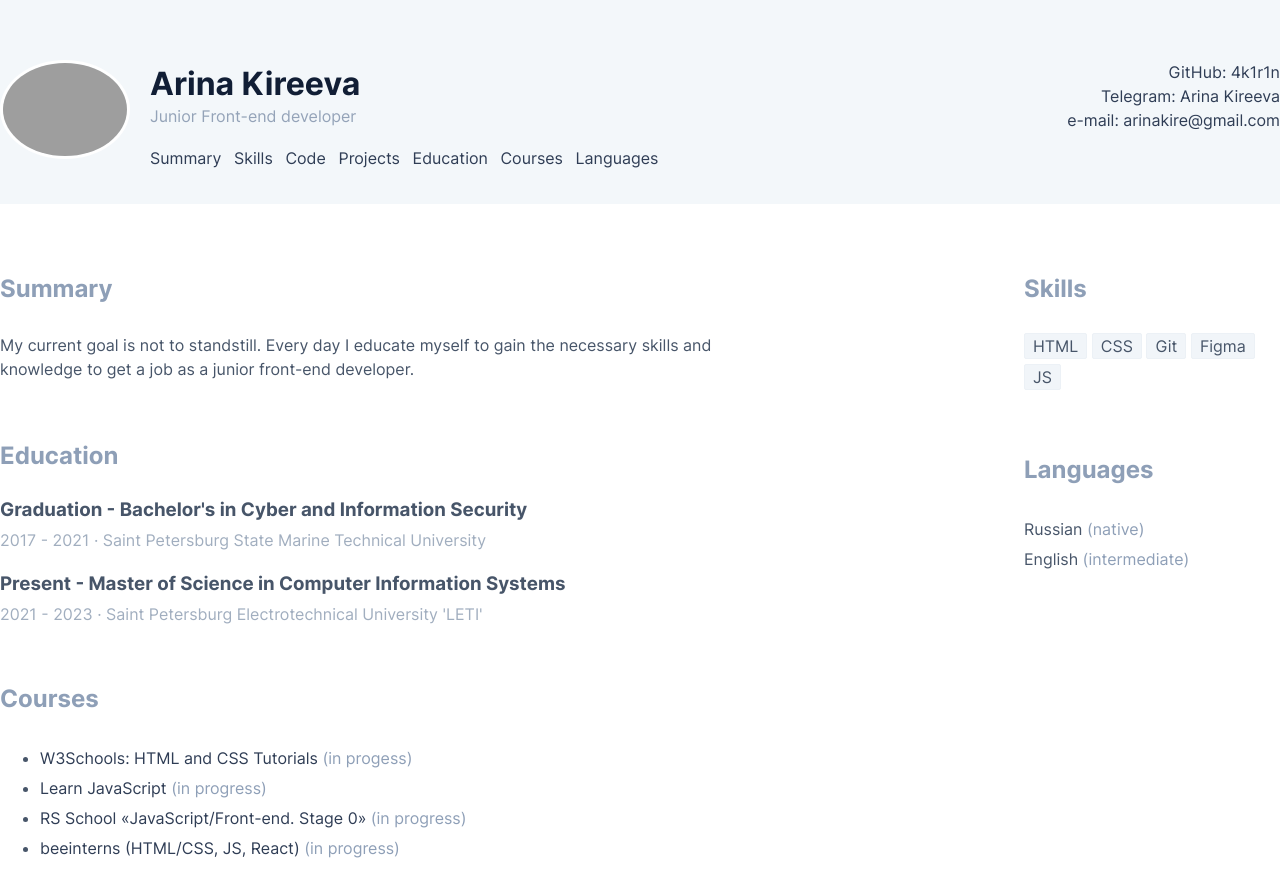
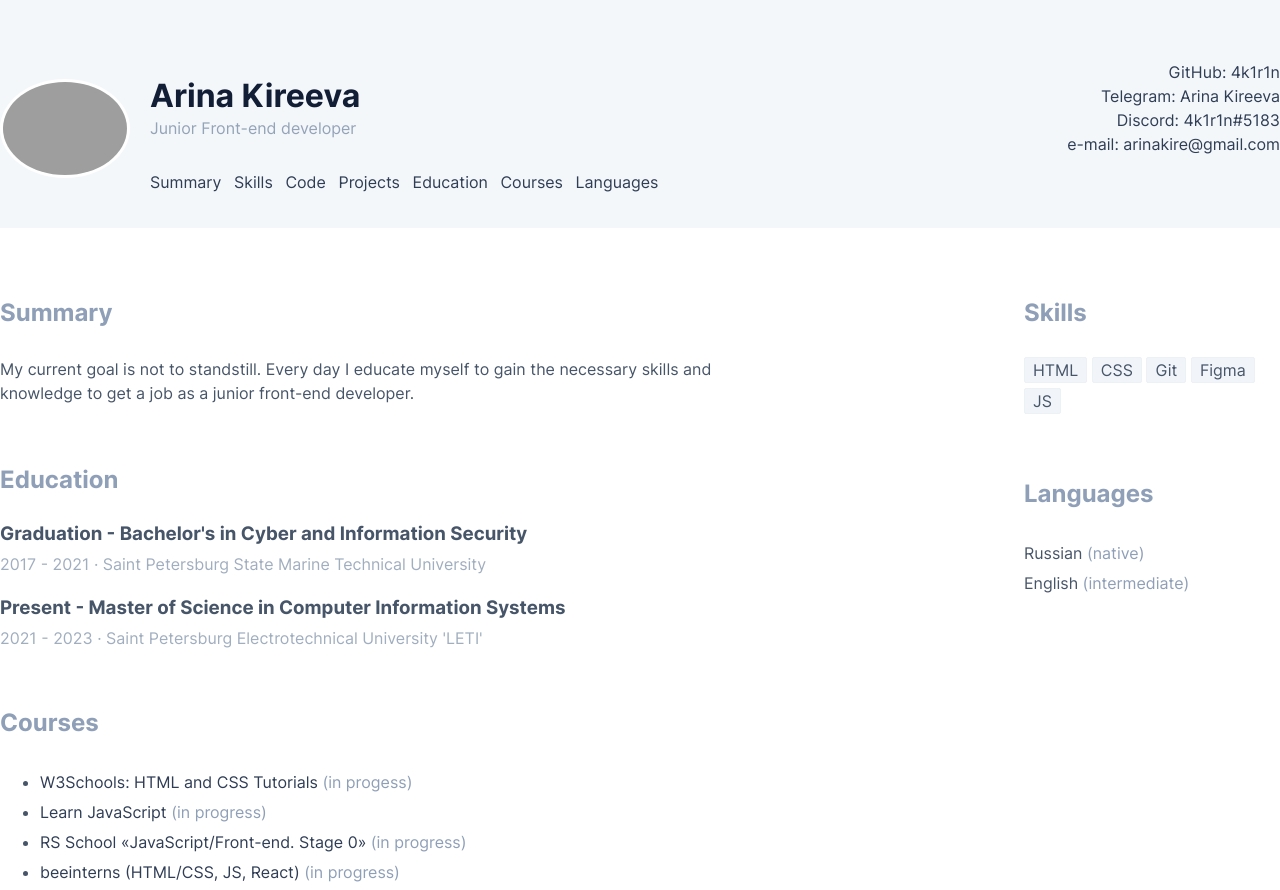
Before and after one commit to 4k1r1n/rsschool-cv, a plain HTML site: page index.html in a window 1280 px wide. Shown: the top 890 px of the page. Drawn offline with Linux system fonts and the light colour scheme; grey boxes are pictures that could not be loaded.

Commit message:
feat: add discord to contacts

```diff
--- a/index.html
+++ b/index.html
@@ -29,6 +29,9 @@
                     </p>
                     <p class="text">Telegram:
                         <a class="link" href="https://t.me/frbhby">Arina Kireeva</a>
+                    </p>
+                    <p class="text">Discord:
+                        <a class="link" href="https://discord.com/users/716604039449542666">4k1r1n#5183</a>
                     </p>
                     <p class="text">e-mail:
                         <a class="link" href="mailto:arinakire@gmail.com">arinakire@gmail.com</a>
```
Also changed, not shown: 1 other file.
